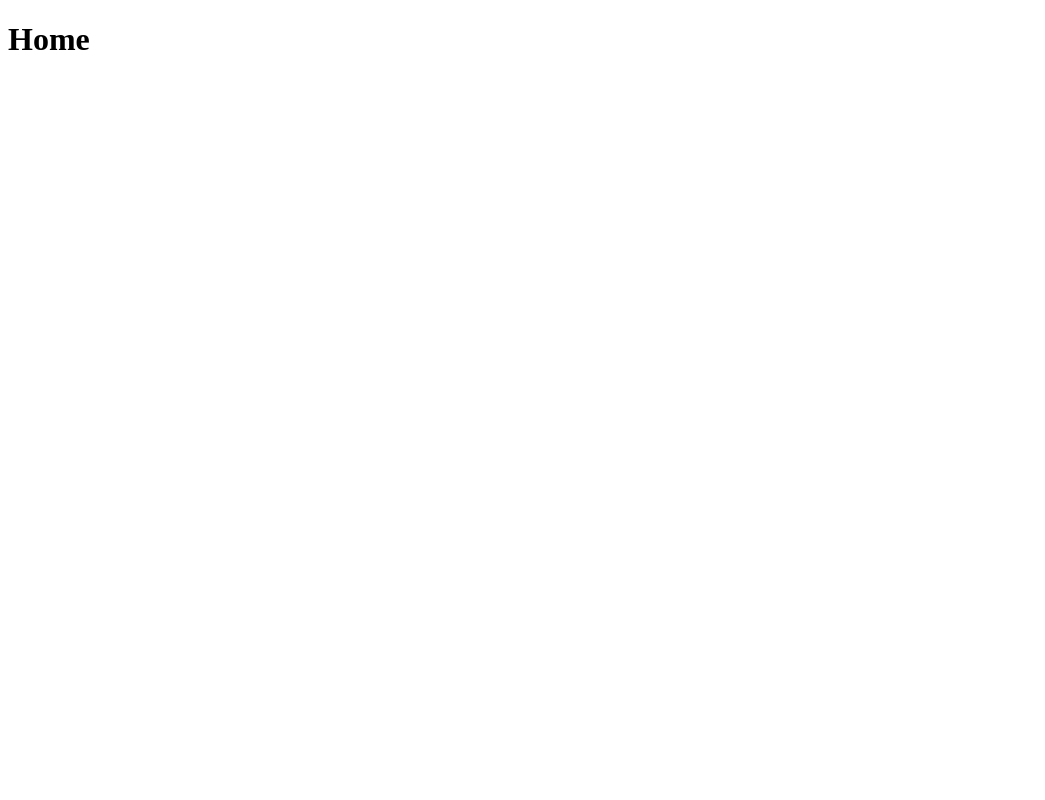
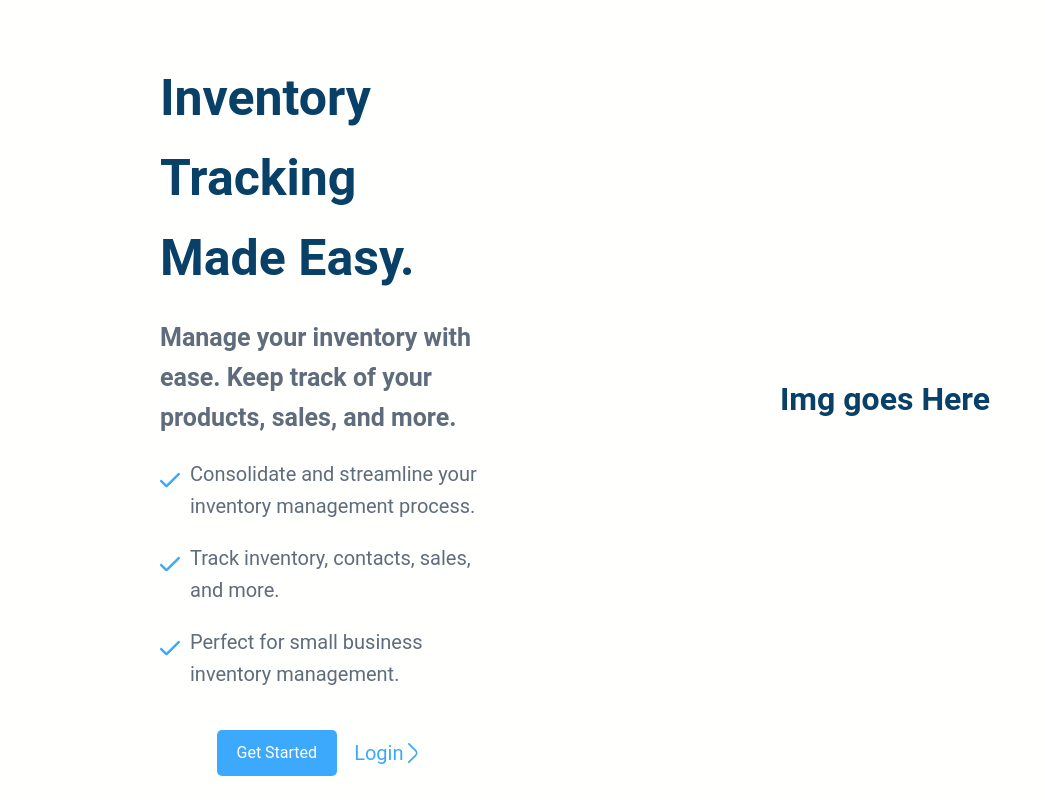
Before and after one commit to Bhumir2503/Inventory_Tracker, a React (Vite) app in the folder frontend/: page / in a window 1280 px wide. Shown: the whole page, without its empty margins (0-1045 px from the left). Built offline with nearby package versions, Linux system fonts and the light colour scheme.

Commit message:
home page

```diff
--- a/frontend/src/index.css
+++ b/frontend/src/index.css
@@ -0,0 +1,10 @@
+body{
+    margin: 0;
+    padding: 0;
+    font-family: 'Roboto', sans-serif;
+    background-color: #fffffe;
+    color: #094067;
+    font-size: 16px;
+    line-height: 1.6;
+    overflow-x: hidden;
+}
--- a/frontend/src/pages/home.jsx
+++ b/frontend/src/pages/home.jsx
@@ -1,9 +1,37 @@
 import React from 'react';
+import '../styles/home.css';
+import check from '../assets/check.svg';
+import angle from '../assets/angle-right.svg';
 
 function Home() {
   return (
-    <div>
-      <h1>Home</h1>
+    <div className='home'>
+      <div className="left">
+        <h1>Inventory Tracking Made Easy.</h1>
+        <h2>Manage your inventory with ease. Keep track of your products, sales, and more.</h2>
+        <div className="list">
+          <img src={check} alt="" />
+          <p>Consolidate and streamline your inventory management process.</p>
+        </div>
+
+        <div className="list">
+          <img src={check} alt="" />
+          <p>Track inventory, contacts, sales, and more.</p>
+        </div>
+
+        <div className="list">
+          <img src={check} alt="" />
+          <p>Perfect for small business inventory management.</p>
+        </div>
+
+        <div className="actionbutton">
+          <a href="/register" className="button">Get Started</a>
+          <a href="/login" className='link'>Login <img src={angle} alt="" /></a>
+        </div>
+      </div>
+      <div className="right">
+        <h1>Img goes Here</h1>
+      </div>
     </div>
   );
 }
--- /dev/null
+++ b/frontend/src/styles/home.css
@@ -0,0 +1,90 @@
+ .home{
+    display: flex;
+    align-items: center;
+    margin-left: auto;
+    margin-right: auto;
+
+    height: 100vh;
+    width: 75%;
+
+
+    .left {
+            flex: 0.5;
+
+        h1{
+            margin-bottom: 20px;
+            font-size: 50px;
+        }
+
+        h2{
+            margin-bottom: 0px;
+            font-size: 25px;
+            color: #5f6c7b;
+        }
+
+        .list {
+            display: flex;
+            align-items: center;
+            color: #5f6c7b;
+            font-size: 20px
+        }
+
+        .list img {
+            margin-right: 10px;
+            width: 20px;
+        }
+
+        .list p{
+            margin-bottom: 0px;
+        }
+
+        .actionbutton {
+            display: flex;
+            justify-content: space-around;
+            width: 200px;
+            margin-top: 40px;
+            margin-left: auto;
+            margin-right: auto;
+            width: 70%;
+        }
+
+        .actionbutton .button {
+            color: white;
+            background-color: #3da9fc;
+            padding: 10px 20px;
+            text-decoration: none;
+            text-align: center;
+            border-radius: 5px;
+        }
+
+        .actionbutton .button:hover{
+            background-color: #1599ff;
+        }
+
+        .actionbutton .link {
+            color: #3da9fc;
+            text-decoration: none;
+            display: flex;
+            align-items: center;
+            justify-content: center;
+            font-size: 20px;
+
+            img{
+                width: 20px;
+            }
+        }
+
+        .actionbutton .link:hover{
+            color: #1599ff;
+        }
+    }
+
+    .right {
+        flex: 1;
+
+        h1{
+            margin-left: 300px
+        }
+    }
+
+}
```
Also changed, not shown: frontend/src/assets/angle-right.svg (added), frontend/src/assets/check.svg (added).
